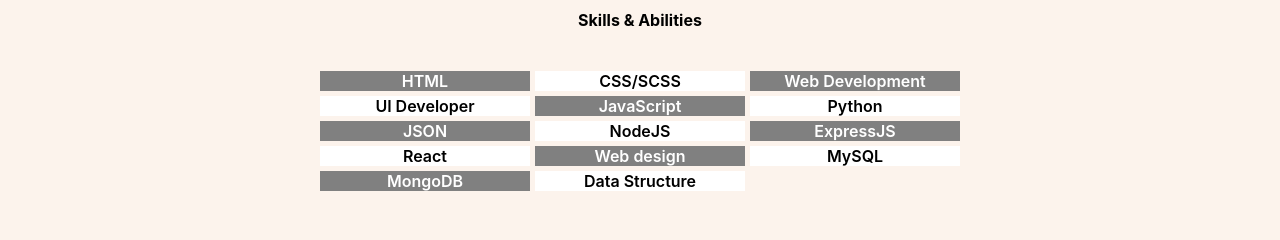
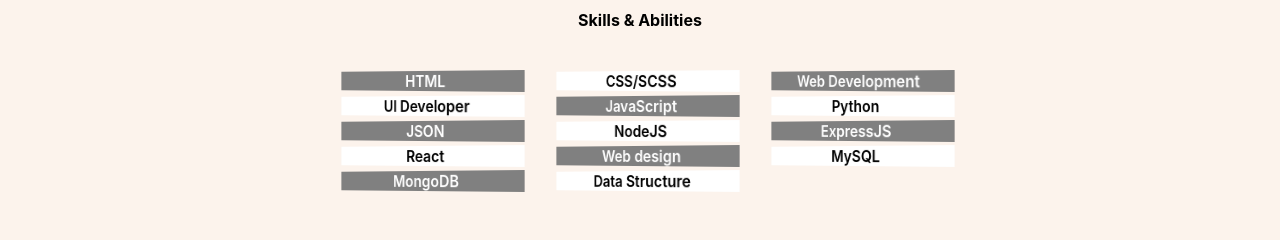
Before and after one commit to estelo2jz/portfolioanimation, a React (Create React App) app: page / in a window 1280 px wide. Shown: the part 712-952 px from the top of the page. Built offline with nearby package versions, Linux system fonts and the light colour scheme.

Commit message:
added animaition on skills

```diff
--- a/src/components/Home.js
+++ b/src/components/Home.js
@@ -8,7 +8,7 @@
       <div className="wrap">
       <div className="apps">
         <h3>Projects</h3>
-      <div className="app one">
+          <div className="app one">
             <a className="box-wrap" href="https://ministore.netlify.app/" target="_blank">
               <div className="top">
                 <div className="fa fa-heart">
--- a/src/styles/about.scss
+++ b/src/styles/about.scss
@@ -68,9 +68,96 @@
       .about-inner-container {
         margin: 10px;
         font-weight: 600;
-        div:nth-child(1), :nth-child(3), :nth-child(5), :nth-child(7), :nth-child(9), :nth-child(11), :nth-child(13) {
-          color: white;
+        div:nth-child(1),
+          :nth-child(3),
+          :nth-child(5),
+          :nth-child(7),
+          :nth-child(9),
+          :nth-child(11),
+          :nth-child(13) {
+            color: white;
+            position: relative;
+            display: block;
+            transform: perspective(600px) rotateY(-30deg);
+            transition: transform .3s;
         }
+        div:nth-child(1):hover {
+          transform: rotateY(0);
+          cursor: pointer;
+        }
+        div:nth-child(3):hover {
+          transform: rotateY(0);
+          cursor: pointer;
+        }
+        div:nth-child(5):hover {
+          transform: rotateY(0);
+          cursor: pointer;
+        }
+        div:nth-child(7):hover {
+          transform: rotateY(0);
+          cursor: pointer;
+        }
+        div:nth-child(9):hover {
+          transform: rotateY(0);
+          cursor: pointer;
+        }
+
+        div:nth-child(11):hover {
+          transform: rotateY(0);
+          cursor: pointer;
+        }
+
+        div:nth-child(13):hover {
+          transform: rotateY(0);
+          cursor: pointer;
+        }
+
+        div:nth-child(2),
+          :nth-child(4),
+          :nth-child(6),
+          :nth-child(8),
+          :nth-child(10),
+          :nth-child(12),
+          :nth-child(14) {
+          position: relative;
+          display: block;
+          transform: perspective(600px) rotateY(-30deg);
+          transition: transform .3s;
+        }
+        div:nth-child(2):hover {
+          transform: rotateY(0);
+          cursor: pointer;
+        }
+        div:nth-child(4):hover {
+          transform: rotateY(0);
+          cursor: pointer;
+        }
+
+        div:nth-child(6):hover {
+          transform: rotateY(0);
+          cursor: pointer;
+        }
+
+        div:nth-child(8):hover {
+          transform: rotateY(0);
+          cursor: pointer;
+        }
+
+        div:nth-child(10):hover {
+          transform: rotateY(0);
+          cursor: pointer;
+        }
+
+        div:nth-child(12):hover {
+          transform: rotateY(0);
+          cursor: pointer;
+        }
+
+        div:nth-child(14):hover {
+          transform: rotateY(0);
+          cursor: pointer;
+        }
+
         div:nth-child(1) {
           background: gray;
         }
@@ -214,6 +301,7 @@
 
         li:nth-child(1) {
           color: rgb(24, 184, 9);
+
         }
         li:nth-child(2) {
           color: rgb(202, 85, 85);
--- a/src/styles/home.scss
+++ b/src/styles/home.scss
@@ -87,6 +87,7 @@
   width: 100vw;
 
 }
+
 
 .app {
   width: 300px;
```
